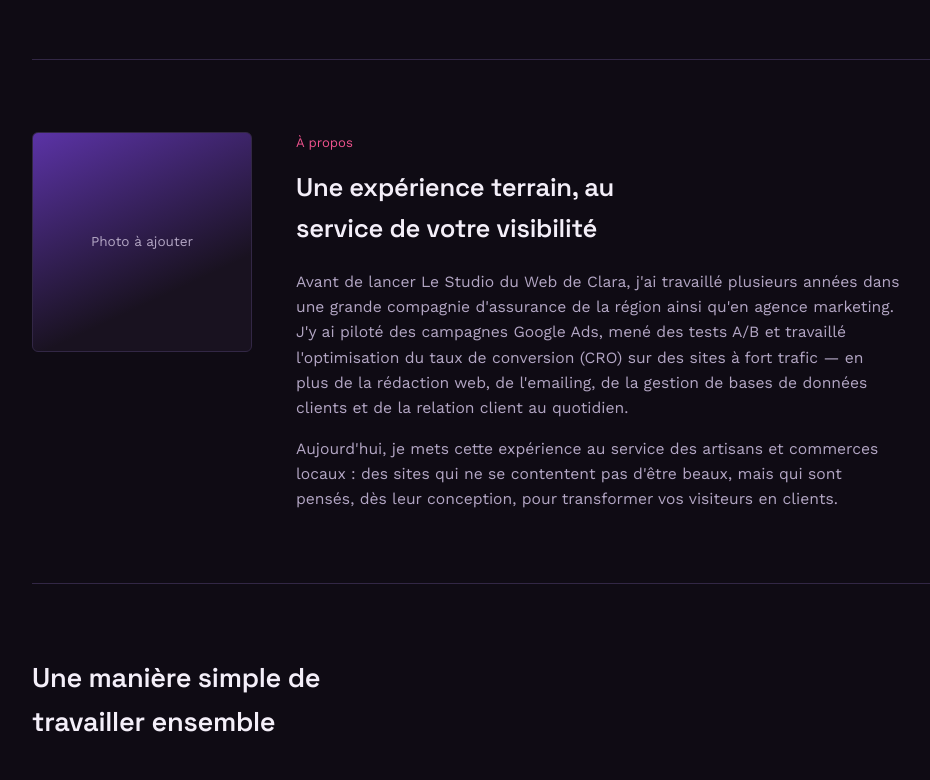
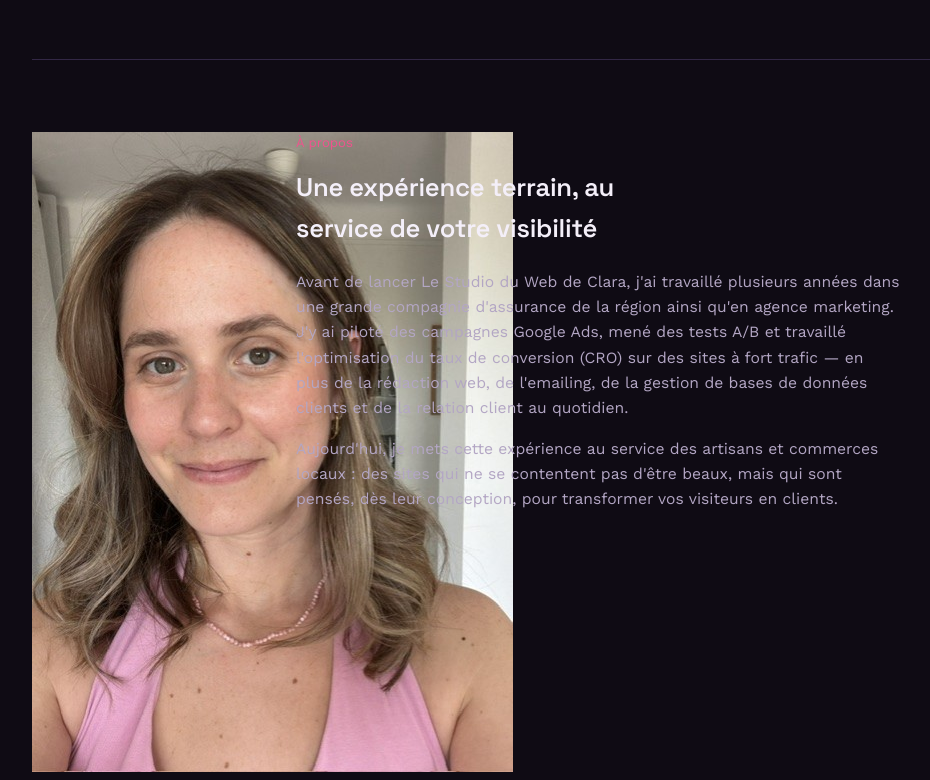
Before and after one commit to Clara-Chambi/StudioduWeb, a plain HTML site: page index.html in a window 1280 px wide. Shown: the part 1460-2240 px from the top of the page, without its empty margins (96-1026 px from the left). Drawn offline with nearby package versions, Linux system fonts and the light colour scheme.

Commit message:
Replace placeholder with Clara's photo in about section
Ajout de la ligne de code pour ajouter ma photo dans la section à propos

```diff
--- a/index.html
+++ b/index.html
@@ -446,10 +446,7 @@
   </section>
 
   <section class="about">
-    <div class="about-photo">
-      <!-- Remplacez ce bloc par : <img src="clara.jpg" alt="Clara, fondatrice du Studio du Web de Clara"> -->
-      <span class="about-photo-placeholder">Photo à ajouter</span>
-    </div>
+   <img src="clara.jpg" alt="Clara, fondatrice du Studio du Web de Clara">
     <div class="about-text">
       <span class="about-kicker">À propos</span>
       <h2>Une expérience terrain, au service de votre visibilité</h2>
```
